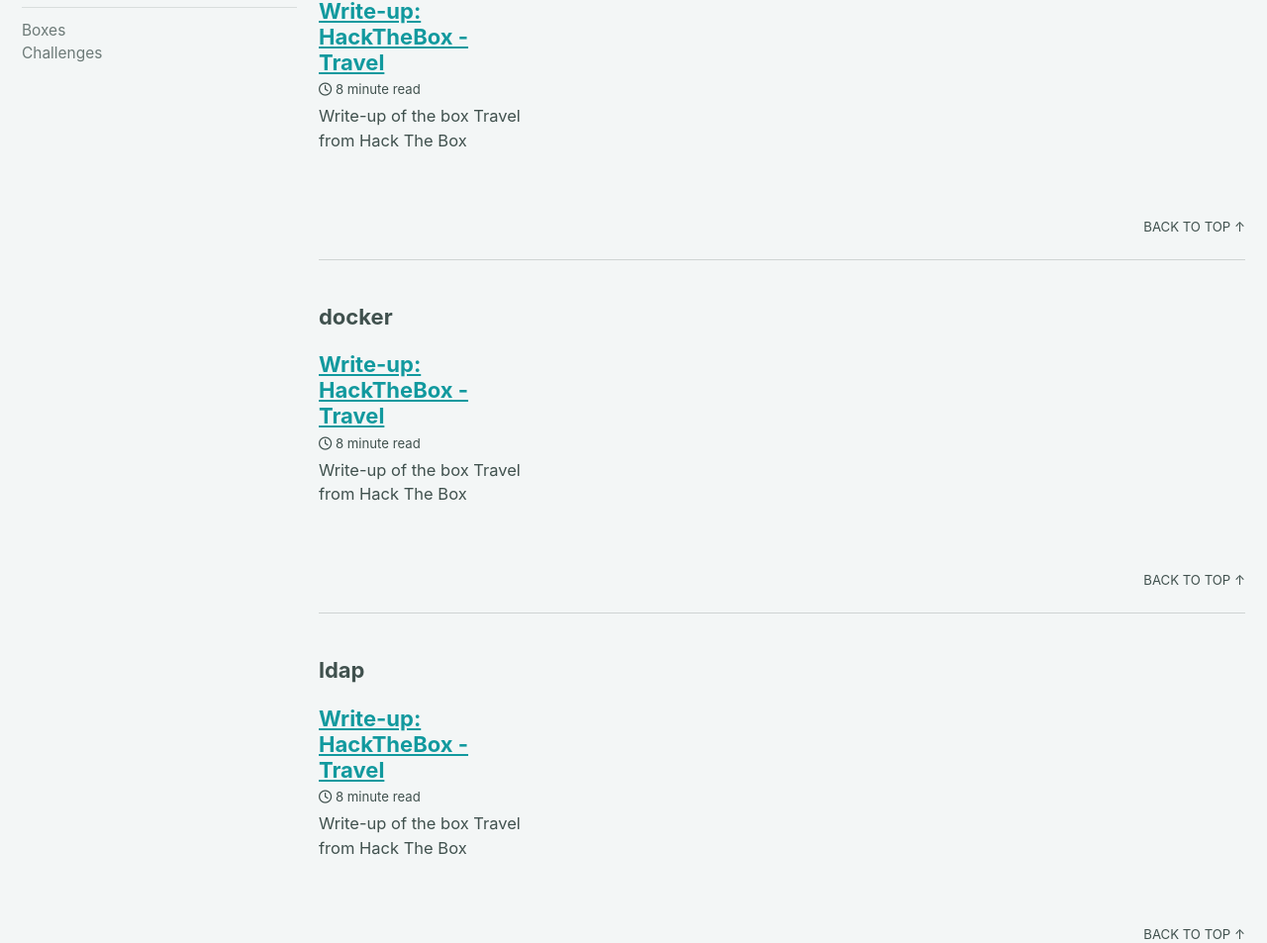
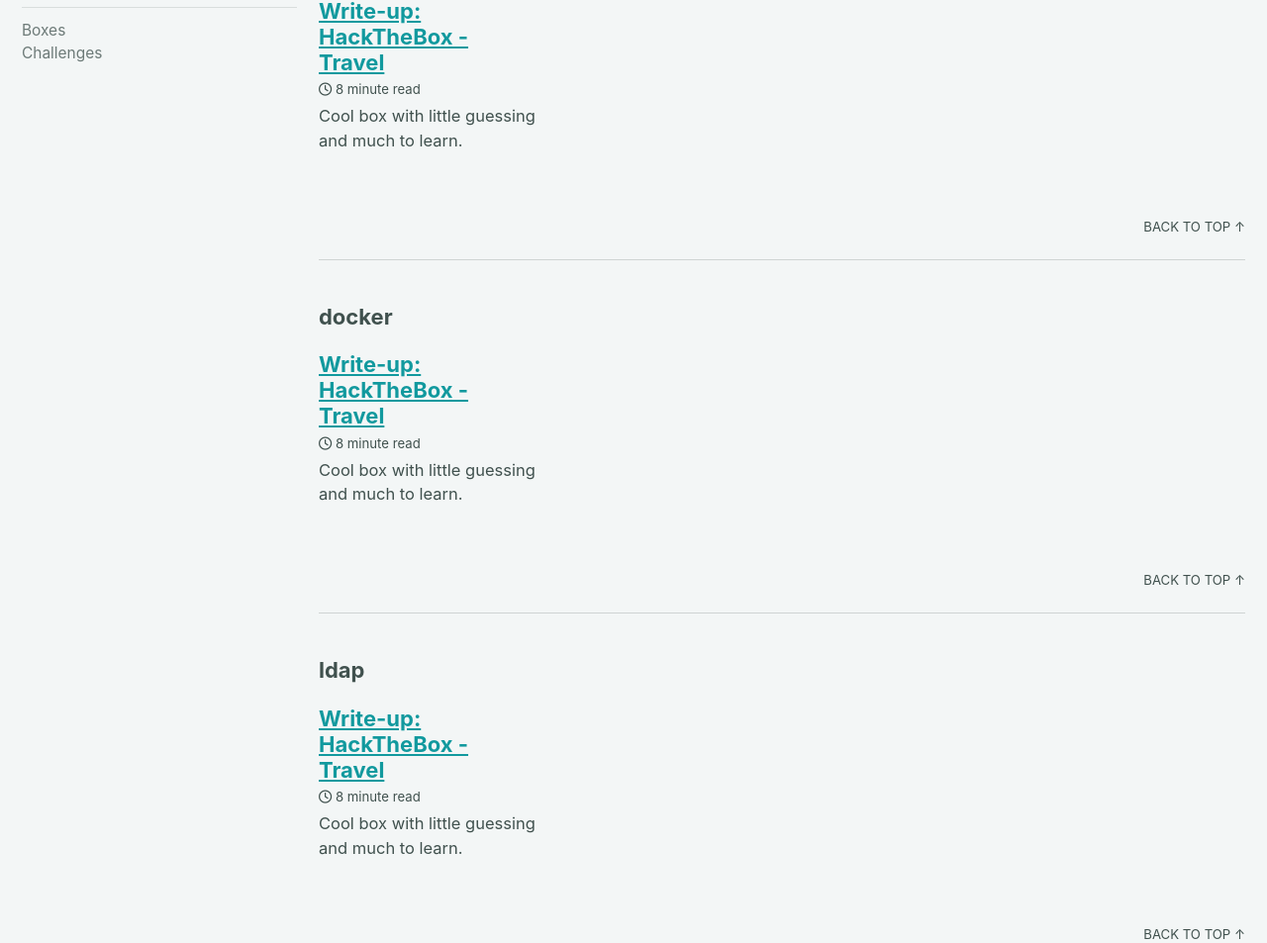
Before and after one commit to fl1pthecoin/blog, a Jekyll site: the page built from _pages/tags.md, in a window 1280 px wide and 1400 px high, scrolled down 2400 px. Shown: the part 153-1106 px from the top of the window at 99% size. Built offline with Jekyll 4.4.1, drawn with Linux system fonts in a browser that asks for light colours; cached includes are drawn as plain includes; nearby versions of some CDN libraries.

Commit message:
minor changes

```diff
--- a/_posts/2020-07-28-travel.md
+++ b/_posts/2020-07-28-travel.md
@@ -7,7 +7,7 @@
 toc_label: "Table of Contents"
 toc_icon: "cog"
 toc_sticky: true
-excerpt: "Write-up of the box Travel from Hack The Box"
+excerpt: "Cool box with little guessing and much to learn."
 ---
 # Starting the travel - Overview
 [Travel](https://app.hackthebox.eu/machines/Travel) is an interesting box created by [jkr](https://app.hackthebox.eu/users/77141) and his team member [xct](https://app.hackthebox.eu/users/13569). It required some fuzzing and enumerating to get a foothold, exploiting memcached abusing a SSRF vulnerability and finally modifying users by taking advantage of our LDAP privileges.
```
Also changed, not shown: 10 other files.
